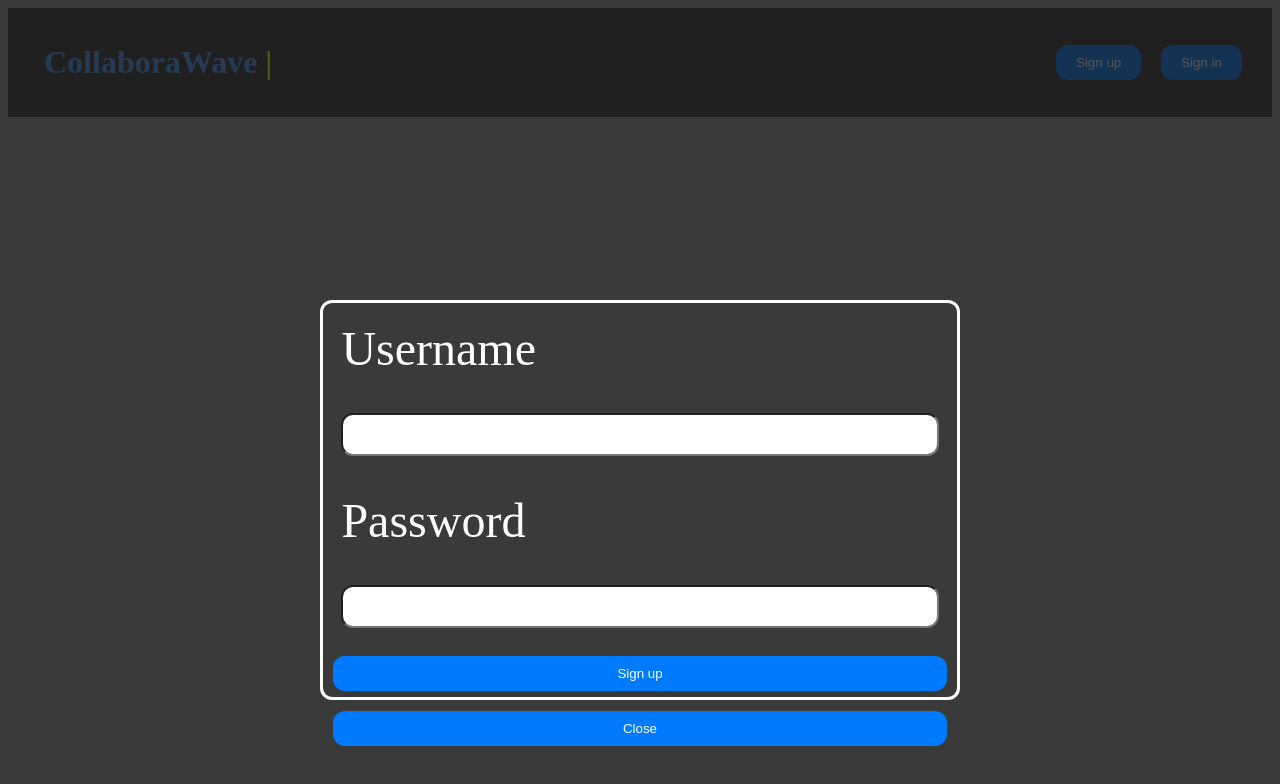
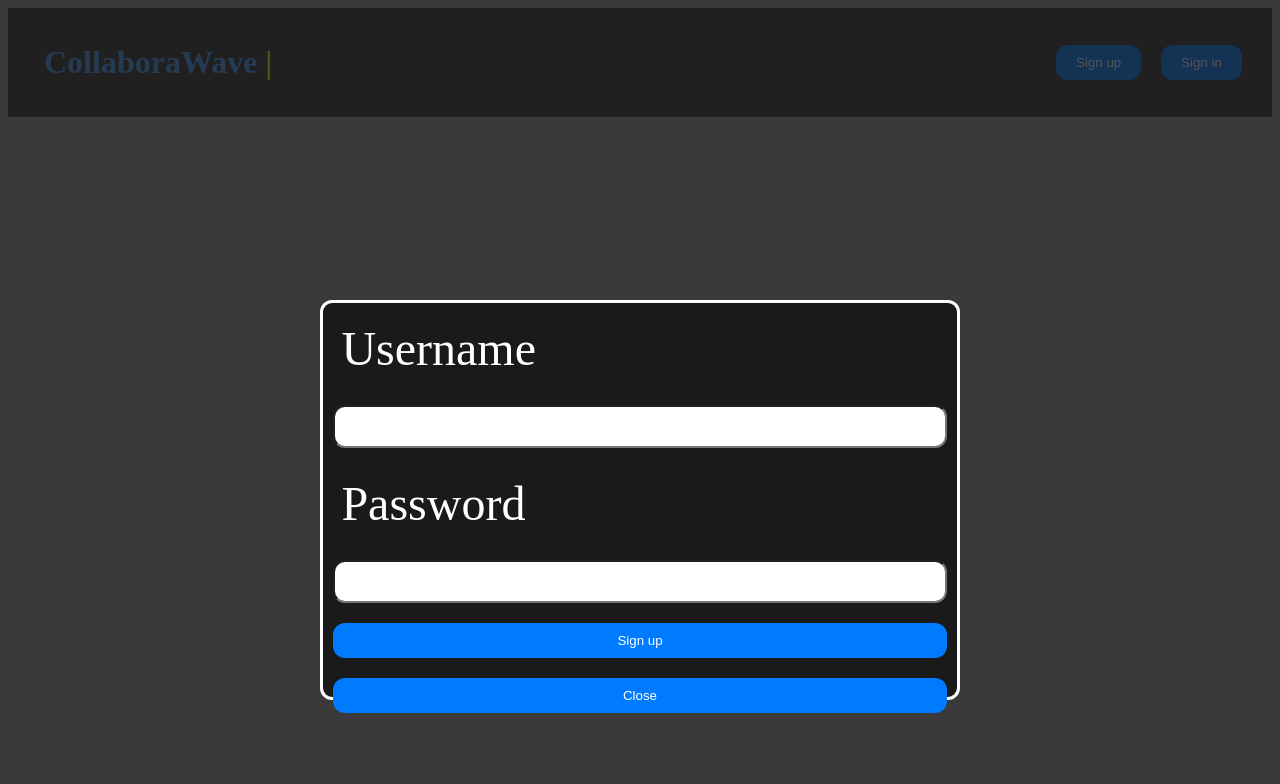
Before and after one commit to matcane/CollaboraWave, a React (Vite) app in the folder frontend/: page / in a window 1280 px wide. Both pictures are taken after a click on the button "Sign up". Shown: the top 784 px of the page. Built offline with nearby package versions, Linux system fonts and the light colour scheme.

Commit message:
fix: Auth background & input

```diff
--- a/frontend/src/components/Auth.css
+++ b/frontend/src/components/Auth.css
@@ -5,7 +5,7 @@
     transform: translate(-50%, -50%);
     width: 100%;
     height: 100%;
-    background-color: #1a1a1abe
+    background-color: #1a1a1abe;
 }
 
 .auth-form {
@@ -19,6 +19,7 @@
     height: 50%;
     border: 3px solid white;
     border-radius: 12px;
+    background-color: #1a1a1a;
 }
 
 .auth-form-type {
@@ -38,6 +39,6 @@
 .auth-form input {
     color: black;
     font-size: 2rem;
-    margin: 1.15rem;
+    margin: 0.625rem;
     border-radius: 12px;
 }
--- a/frontend/src/components/Auth.jsx
+++ b/frontend/src/components/Auth.jsx
@@ -3,7 +3,6 @@ import { sign_in, sign_up } from '../services/auth';
 import './Auth.css';
 
 function Auth({type, update}) {
-    console.log(type);
     const [username, setUsername] = useState('');
     const [password, setPassword] = useState('');
 
```
